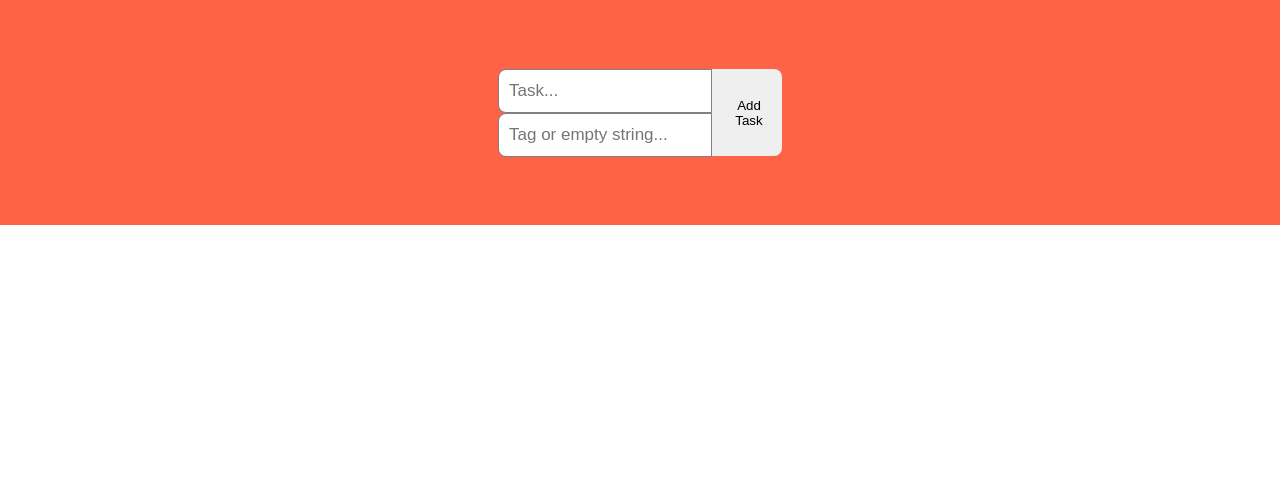
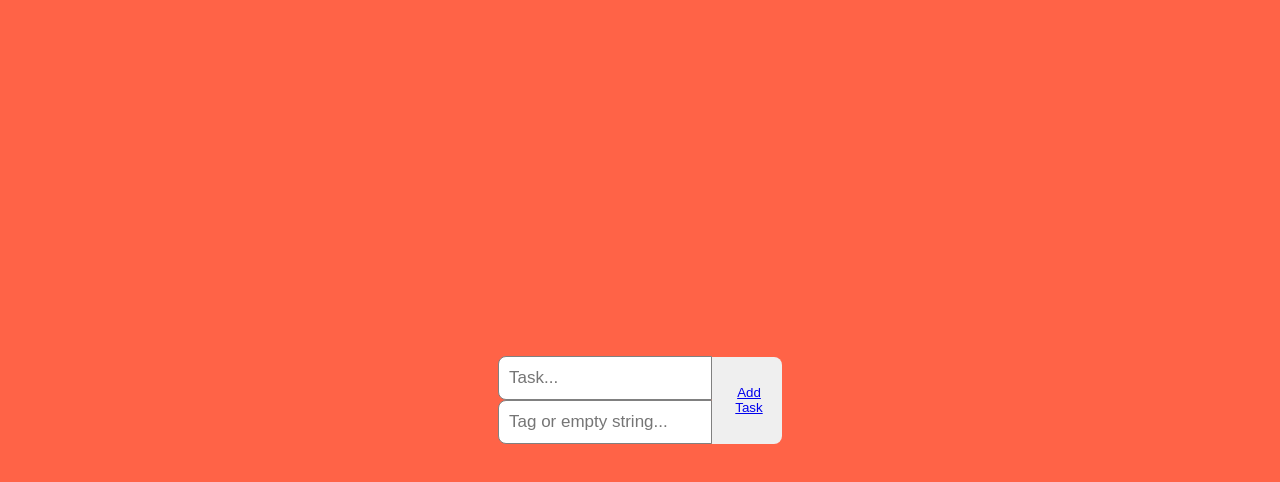
Before and after one commit to R8BY/todolist, a React (Create React App) app: page / in a window 1280 px wide. Shown: the top 482 px of the page. Built offline with nearby package versions, Linux system fonts and the light colour scheme.

Commit message:
Everything is awesome

```diff
--- a/src/App.tsx
+++ b/src/App.tsx
@@ -1,7 +1,14 @@
 import React, {FC, ChangeEvent, useState} from 'react';
 import './App.scss';
 import {ITask} from "./Interfaces";
-import {TodoTask} from "./components/Header";
+import {
+    BrowserRouter,
+    Routes,
+    Route
+} from "react-router-dom";
+import {HomePage} from "./Pages/HomePage";
+import {ItemsPage} from './Pages/ItemsPage'
+import {BadPage} from "./Pages/404";
 
 const App: FC = () => {
     const [task, setTask] = useState<string>("");
@@ -31,30 +38,15 @@ const App: FC = () => {
 
     return (
         <div className="App">
-            <div className="header">
-                <div className="inputContainer">
-                    <input
-                        type="text"
-                        placeholder="Task..."
-                        name="task"
-                        value={task}
-                        onChange={handleChange}
-                    />
-                    <input
-                        type="text"
-                        placeholder="Tag or empty string..."
-                        name="tags"
-                        value={tag}
-                        onChange={handleChange}
-                    />
-                </div>
-                <button onClick={addTask}>Add Task</button>
-            </div>
-            <div className="todoList">
-                {todoList.map((task: ITask, key: number) => {
-                    return <TodoTask key={key} task={task} completeTask={completeTask}/>
-                })}
-            </div>
+            <BrowserRouter>
+                <Routes>
+                    <Route>
+                        <Route  path="/" element={<HomePage handleChange={handleChange} addTask={addTask} tag={tag} task={task}/>}/>
+                        <Route path="items" element={<ItemsPage todoList={todoList} completeTask={completeTask}/>}/>
+                        <Route path="*" element={<BadPage/>}/>
+                    </Route>
+                </Routes>
+            </BrowserRouter>
         </div>
     );
 }
--- a/src/Pages/404/BadPage.tsx
+++ b/src/Pages/404/BadPage.tsx
@@ -1,5 +1,5 @@
 import React from 'react';
-import classes from "./BadPage.module.scss";
+// import classes from "./BadPage.module.scss";
 
 const BadPage = () => {
     return (
--- a/src/Pages/HomePage/HomePage.tsx
+++ b/src/Pages/HomePage/HomePage.tsx
@@ -1,12 +1,38 @@
-import React from 'react';
-import classes from "HomePage.module.scss"
+import React, {ChangeEvent} from 'react';
+import '../../App.scss';
+import {
+    Link
+} from "react-router-dom";
 
-const HomePage = () => {
+interface Props {
+    handleChange(event: ChangeEvent<HTMLInputElement>): void;
+    addTask(): void;
+    tag:string;
+    task:string;
+}
+
+const HomePage = ({handleChange, addTask, tag, task}:Props) => {
     return (
-        <div>
-
+        <div className="header">
+            <div className="inputContainer">
+                <input
+                    type="text"
+                    placeholder="Task..."
+                    name="task"
+                    value={task}
+                    onChange={handleChange}
+                />
+                <input
+                    type="text"
+                    placeholder="Tag or empty string..."
+                    name="tags"
+                    value={tag}
+                    onChange={handleChange}
+                />
+            </div>
+            <button onClick={addTask}><Link to={"items"}>Add Task</Link></button>
         </div>
     );
 };
 
-export { HomePage };
+export {HomePage};
--- a/src/Pages/ItemsPage/ItemsPage.tsx
+++ b/src/Pages/ItemsPage/ItemsPage.tsx
@@ -1,10 +1,17 @@
 import React from 'react';
-import classes from "./ItemsPage.module.scss";
+// import classes from "./ItemsPage.module.scss";
+import CompleteTask from "../../components/CompleteTask/CompleteTask";
+import {ITask} from "../../Interfaces";
 
-const ItemsPage = () => {
+interface Props{
+    todoList: ITask[];
+    completeTask(taskNameToDelete: string): void;
+}
+
+const ItemsPage = ({todoList, completeTask}:Props) => {
     return (
         <div>
-            ItemsPage
+            <CompleteTask todoList={todoList} completeTask={completeTask}/>
         </div>
     );
 };
--- /dev/null
+++ b/src/components/CompleteTask/CompleteTask.tsx
@@ -0,0 +1,21 @@
+import React from 'react';
+import {ITask} from "../../Interfaces";
+import {TodoTask} from "../Header";
+import '../../App.scss';
+
+interface Props{
+    todoList: ITask[];
+    completeTask(taskNameToDelete: string): void;
+}
+
+const CompleteTask = ({todoList, completeTask}:Props) => {
+    return (
+        <div className="todoList">
+            {todoList.map((task: ITask, key: number) => {
+                return <TodoTask key={key} task={task} completeTask={completeTask}/>
+            })}
+        </div>
+    );
+};
+
+export default CompleteTask;
--- a/src/components/Header/TodoTask.tsx
+++ b/src/components/Header/TodoTask.tsx
@@ -4,7 +4,6 @@ import '../../App.scss';
 
 interface Props {
     task: ITask;
-
     completeTask(taskNameToDelete: string): void;
 }
 
```
